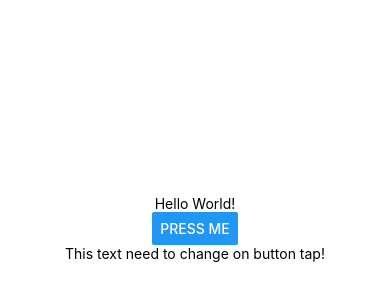
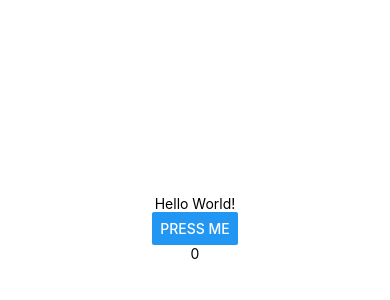
Before and after one commit to 0x7231636b/react-native-course, a React Native app: screen / in a window 390 px wide. Shown: the part 194-494 px from the top of the page. Built offline with nearby package versions, Linux system fonts and the light colour scheme.

Commit message:
First counter example

```diff
--- a/App.tsx
+++ b/App.tsx
@@ -4,9 +4,7 @@ import { MyButton } from "./components/MyButton";
 import React from "react";
 
 export default function App() {
-  const [textChangeLabel, setTextChangeLabel] = React.useState(
-    "This text need to change on button tap!"
-  );
+  const [counter, setCounter] = React.useState(0);
 
   return (
     <View style={styles.container}>
@@ -14,10 +12,10 @@ export default function App() {
       <MyButton
         text="press me"
         onPress={() => {
-          setTextChangeLabel("New text");
+          setCounter(counter + 1);
         }}
       />
-      <Text>{textChangeLabel}</Text>
+      <Text>{counter}</Text>
       <StatusBar style="auto" />
     </View>
   );
```
